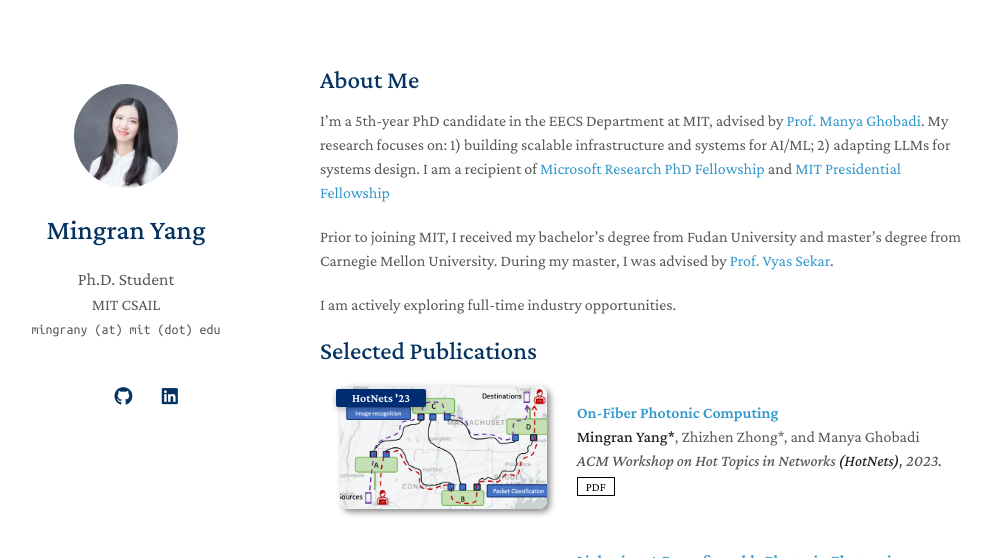
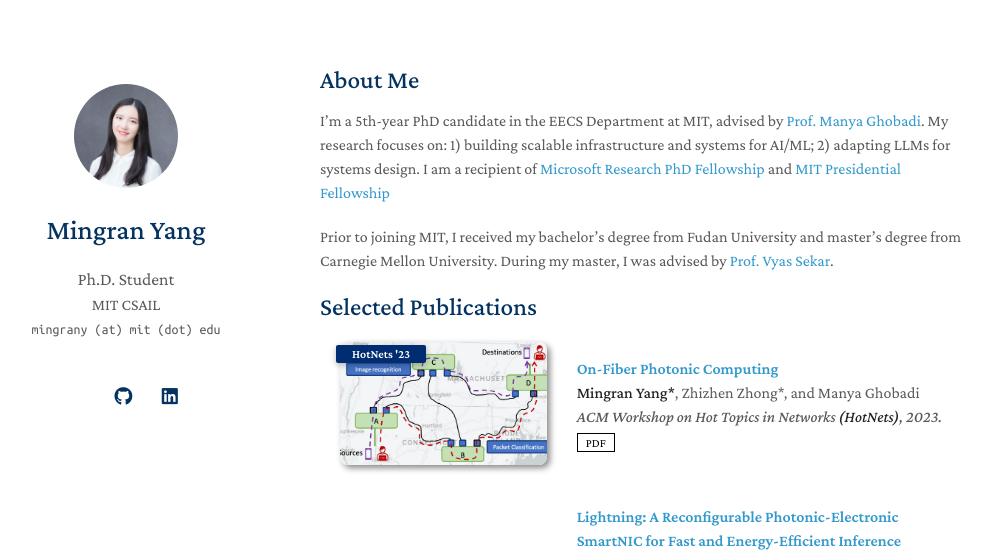
Before and after one commit to mingrany/mingrany.github.io, a Jekyll site: the page built from index.md, in a window 1280 px wide and 900 px high, cut to the strip 0-558 px from the top of the window. Shown: the whole strip, without its empty margins (150-1141 px from the left). Built offline with Jekyll 4.4.1, drawn with Linux system fonts in a browser that asks for light colours; nearby versions of some CDN libraries; a style sheet for code colours, icons or effects is not loaded; our own code applies the rules of GitHub Pages for plain Markdown files.

Commit message:
Update index.md

```diff
--- a/index.md
+++ b/index.md
@@ -8,7 +8,6 @@ I'm a 5th-year PhD candidate in the EECS Department at MIT, advised by [Prof. Ma
 
 Prior to joining MIT, I received my bachelor's degree from Fudan University and master's degree from Carnegie Mellon University. During my master, I was advised by [Prof. Vyas Sekar](https://users.ece.cmu.edu/~vsekar/). <br>
 
-I am actively exploring full-time industry opportunities.
 <!--
 Hi! I am Mingran, a fourth-year Ph.D. student at MIT CSAIL, advised by [Prof. Manya Ghobadi](https://people.csail.mit.edu/ghobadi/). <br>
 My research interests include systems and networking, with a particular emphasis on developing innovative network systems for machine learning applications. I am a recipient of [2022 Microsoft Research PhD Fellowship](https://www.microsoft.com/en-us/research/academic-program/phd-fellowship/2022-recipients/) and [MIT Presidential Fellowship](https://web.mit.edu/provost/presfellow/). -->
```
